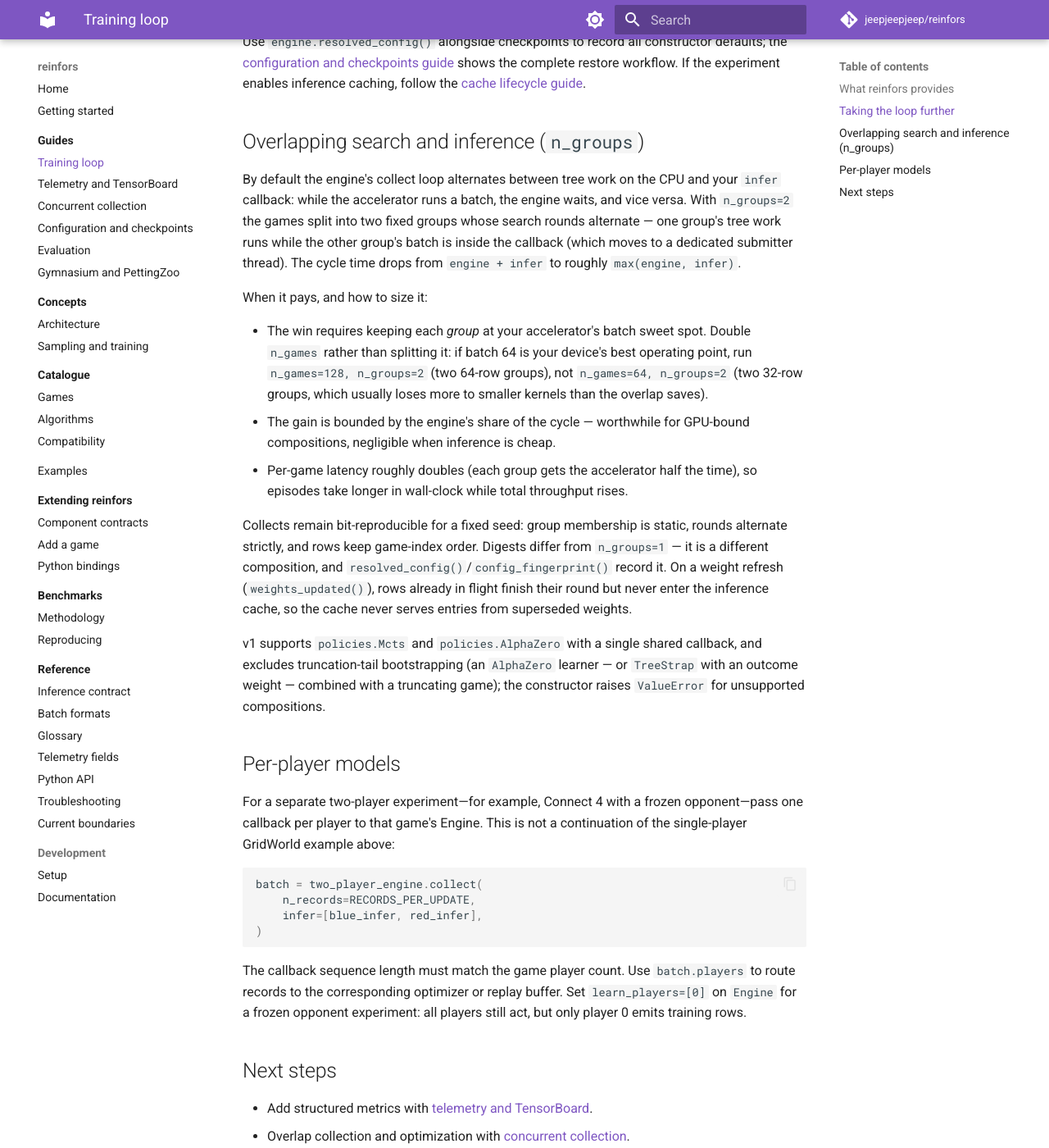
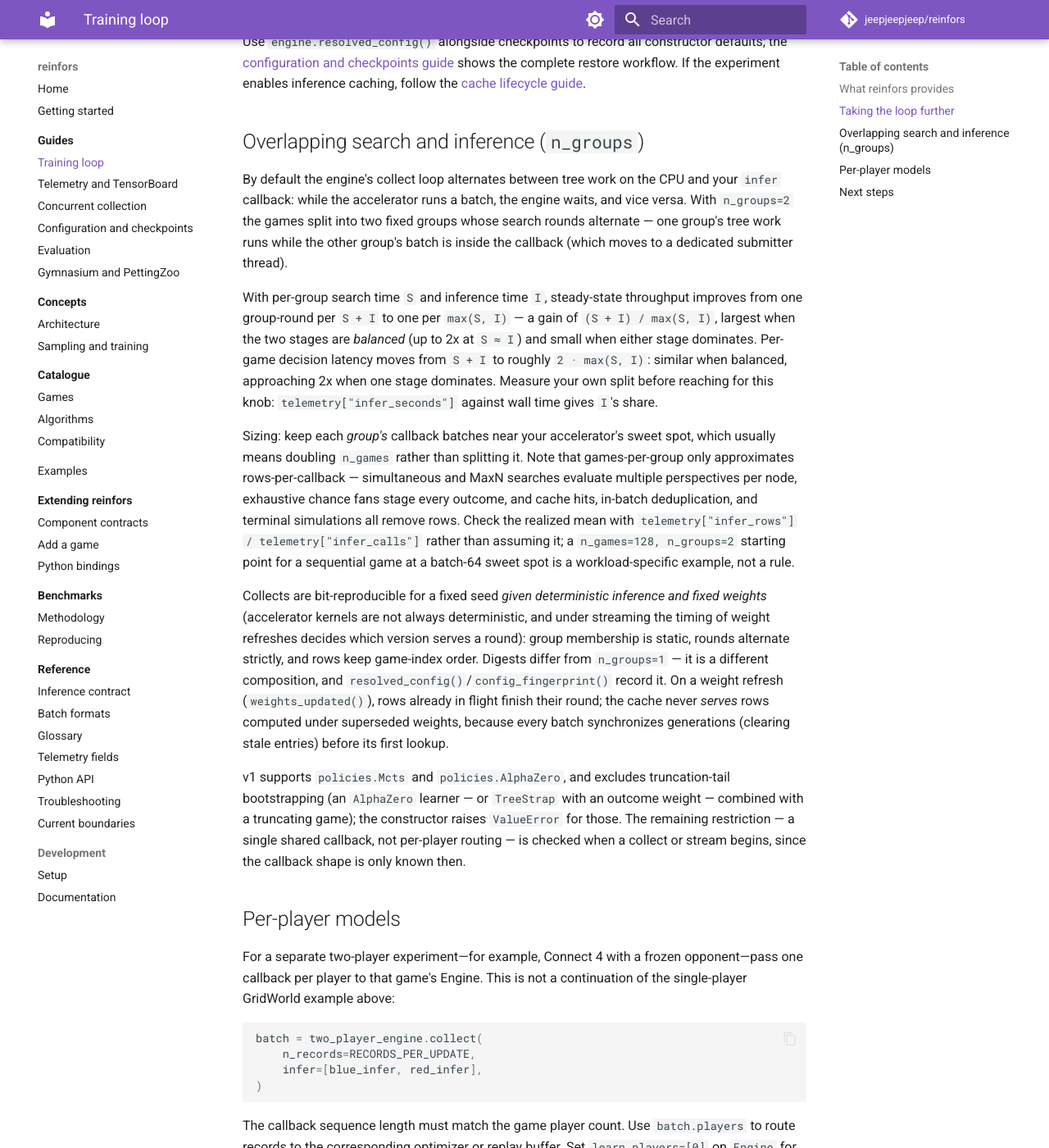
Before and after one commit to jeepjeepjeep/reinfors, an MkDocs documentation site: the page built from docs/guides/training.md, in a window 1280 px wide and 1400 px high, scrolled down 3043 px. Shown: the whole window at 82% size. Built offline with MkDocs 1.6.1 and Material for MkDocs 9.7.7, drawn with Linux system fonts in a browser that asks for light colours; comment, search, counter and statistics services are not loaded.

Commit message:
review: correct overlap math ((S+I)/max(S,I), balance-maximized), qualify sizing vs realized rows/call, determinism + cache-serve caveats, collect-time routing note; example choices + self-describing print + grouped-stream smoke test

```diff
--- a/docs/guides/training.md
+++ b/docs/guides/training.md
@@ -154,30 +154,38 @@ By default the engine's collect loop alternates between tree work on the CPU and
 callback: while the accelerator runs a batch, the engine waits, and vice versa. With
 `n_groups=2` the games split into two fixed groups whose search rounds alternate — one group's
 tree work runs while the other group's batch is inside the callback (which moves to a
-dedicated submitter thread). The cycle time drops from `engine + infer` to roughly
-`max(engine, infer)`.
+dedicated submitter thread).
 
-When it pays, and how to size it:
+With per-group search time `S` and inference time `I`, steady-state throughput improves from
+one group-round per `S + I` to one per `max(S, I)` — a gain of `(S + I) / max(S, I)`, largest
+when the two stages are *balanced* (up to 2x at `S ≈ I`) and small when either stage
+dominates. Per-game decision latency moves from `S + I` to roughly `2 · max(S, I)`: similar
+when balanced, approaching 2x when one stage dominates. Measure your own split before
+reaching for this knob: `telemetry["infer_seconds"]` against wall time gives `I`'s share.
 
-- The win requires keeping each *group* at your accelerator's batch sweet spot. Double
-  `n_games` rather than splitting it: if batch 64 is your device's best operating point, run
-  `n_games=128, n_groups=2` (two 64-row groups), not `n_games=64, n_groups=2` (two 32-row
-  groups, which usually loses more to smaller kernels than the overlap saves).
-- The gain is bounded by the engine's share of the cycle — worthwhile for GPU-bound
-  compositions, negligible when inference is cheap.
-- Per-game latency roughly doubles (each group gets the accelerator half the time), so
-  episodes take longer in wall-clock while total throughput rises.
+Sizing: keep each *group's* callback batches near your accelerator's sweet spot, which
+usually means doubling `n_games` rather than splitting it. Note that games-per-group only
+approximates rows-per-callback — simultaneous and MaxN searches evaluate multiple
+perspectives per node, exhaustive chance fans stage every outcome, and cache hits, in-batch
+deduplication, and terminal simulations all remove rows. Check the realized mean with
+`telemetry["infer_rows"] / telemetry["infer_calls"]` rather than assuming it; a
+`n_games=128, n_groups=2` starting point for a sequential game at a batch-64 sweet spot is a
+workload-specific example, not a rule.
 
-Collects remain bit-reproducible for a fixed seed: group membership is static, rounds
-alternate strictly, and rows keep game-index order. Digests differ from `n_groups=1` — it is
-a different composition, and `resolved_config()`/`config_fingerprint()` record it. On a
-weight refresh (`weights_updated()`), rows already in flight finish their round but never
-enter the inference cache, so the cache never serves entries from superseded weights.
+Collects are bit-reproducible for a fixed seed *given deterministic inference and fixed
+weights* (accelerator kernels are not always deterministic, and under streaming the timing
+of weight refreshes decides which version serves a round): group membership is static,
+rounds alternate strictly, and rows keep game-index order. Digests differ from `n_groups=1`
+— it is a different composition, and `resolved_config()`/`config_fingerprint()` record it.
+On a weight refresh (`weights_updated()`), rows already in flight finish their round; the
+cache never *serves* rows computed under superseded weights, because every batch
+synchronizes generations (clearing stale entries) before its first lookup.
 
-v1 supports `policies.Mcts` and `policies.AlphaZero` with a single shared callback, and
-excludes truncation-tail bootstrapping (an `AlphaZero` learner — or `TreeStrap` with an
-outcome weight — combined with a truncating game); the constructor raises `ValueError` for
-unsupported compositions.
+v1 supports `policies.Mcts` and `policies.AlphaZero`, and excludes truncation-tail
+bootstrapping (an `AlphaZero` learner — or `TreeStrap` with an outcome weight — combined
+with a truncating game); the constructor raises `ValueError` for those. The remaining
+restriction — a single shared callback, not per-player routing — is checked when a collect
+or stream begins, since the callback shape is only known then.
 
 ## Per-player models
 
```
Also changed, not shown: 2 other files.
